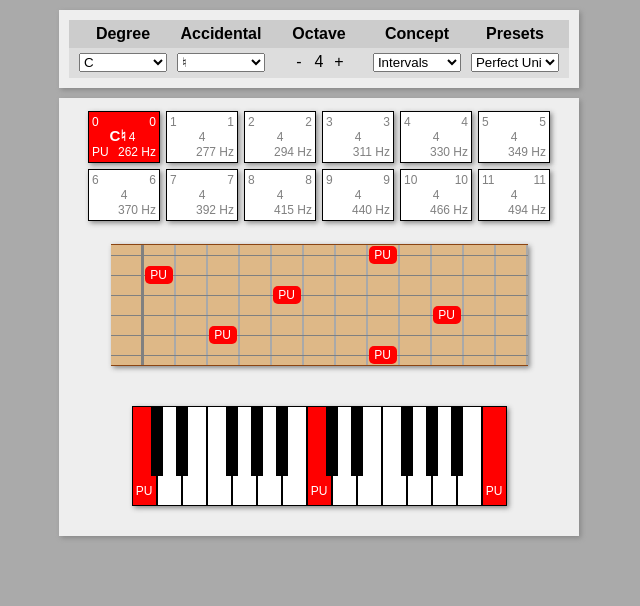
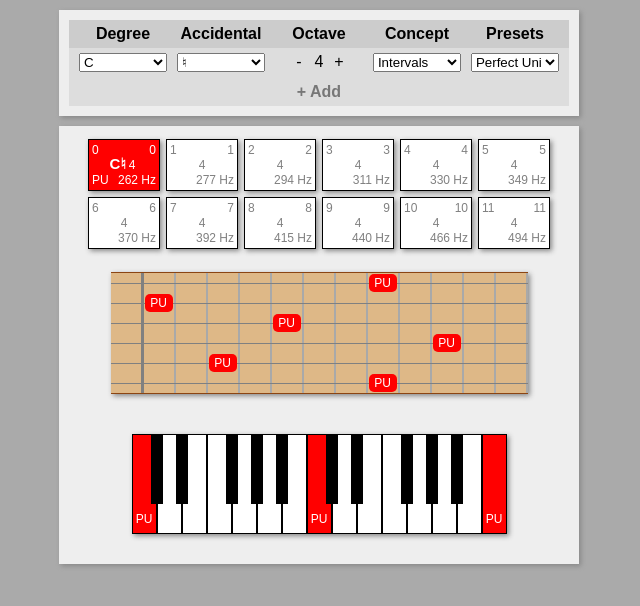
Before and after one commit to dan9418/play-what-beta, a React app: page / in a window 1280 px wide. Shown: the top 606 px of the page, without its empty margins (321-961 px from the left). Built offline with nearby package versions, Linux system fonts and the light colour scheme.

Commit message:
added concurrent viewer support

```diff
--- a/src/App.tsx
+++ b/src/App.tsx
@@ -5,12 +5,16 @@ import { MasterViewer } from "./MasterViewer/MasterViewer";
 import { ACCIDENTAL, DEGREE, ConceptType, Concept, ALL_CONCEPTS, Accidental, Degree } from "./Common/Theory/TheoryDefinitions";
 import { InputPanel } from "./InputPanel/InputPanel";
 
-type AppState = {
+export type ViewerProps = {
 	degree: Degree,
 	accidental: Accidental,
 	octave: number,
 	conceptType: ConceptType,
 	concept: Concept,
+}
+
+type AppState = {
+	viewers: ViewerProps[]
 }
 
 export class App extends React.Component<any, AppState> {
@@ -19,40 +23,69 @@ export class App extends React.Component<any, AppState> {
 		super(props);
 
 		this.state = {
+			viewers: [
+				{
 					degree: DEGREE.C,
 					accidental: ACCIDENTAL.natural,
 					octave: 4,
 					conceptType: ALL_CONCEPTS[0],
 					concept: ALL_CONCEPTS[0].presets[0]
 				}
+			]
+		}
 	}
 
-	setValue = (property: string, value: any) => {
-		let update = {};
+	setValue = (index: number, property: string, value: any) => {
+		/*let update = {};
 		update[property] = value;
-		this.setState(update);
+		this.setState(update);*/
+		this.setState((oldState) => {
+			let oldViewer = {...oldState.viewers[index]};
+			oldViewer[property] = value;
+			return {
+				viewers: [...oldState.viewers.slice(0, index), oldViewer, ...oldState.viewers.slice(index + 1)]
+			};
+		})
+	}
+
+	add = () => {
+		this.setState((oldState) => {
+			return {
+				viewers: [...oldState.viewers, oldState.viewers[oldState.viewers.length - 1]]
+			};
+		})
+	}
+
+	getKey = (index: number) => {
+		return {
+			degree: this.state.viewers[index].degree,
+			accidental: this.state.viewers[index].accidental
+		}
+	}
+
+	getViewers = () => {
+		let viewers = []
+		for (let i = 0; i < this.state.viewers.length; i++) {
+			viewers.push(
+				<MasterViewer
+					key={i}
+					keyDef={this.getKey(i)}
+					intervals={this.state.viewers[i].concept.intervals}
+					octave={this.state.viewers[i].octave}
+				/>);
+		}
+		return viewers;
 	}
 
 	render = () => {
-		let keyDef = {
-			degree: this.state.degree,
-			accidental: this.state.accidental
-		};
-
 		return (
 			<>
 				<InputPanel
-					keyDef={keyDef}
-					octave={this.state.octave}
-					conceptType={this.state.conceptType}
-					concept={this.state.concept}
+					viewers={this.state.viewers}
 					setValue={this.setValue}
+					add={this.add}
 				/>
-				<MasterViewer
-					keyDef={keyDef}
-					intervals={this.state.concept.intervals}
-					octave={this.state.octave}
-				/>
+				{this.getViewers()}
 			</>
 		);
 	};
--- a/src/InputPanel/InputPanel.css
+++ b/src/InputPanel/InputPanel.css
@@ -33,3 +33,14 @@
     background-color: #DDD;
     padding: 5px;
 }
+
+.input-panel-content-row.add {
+    color: #777;
+    font-weight: bold;
+    cursor: pointer;
+}
+
+.input-panel-content-row.add:hover {
+    background-color: #CCC;
+    color: #555;
+}
--- a/src/InputPanel/InputPanel.tsx
+++ b/src/InputPanel/InputPanel.tsx
@@ -1,15 +1,14 @@
 import * as React from "react";
 import "./InputPanel.css";
-import { Accidental, Interval, Key, ALL_DEGREES, ALL_ACCIDENTALS, ALL_CONCEPTS, ConceptType, Concept } from "../Common/Theory/TheoryDefinitions";
+import { ALL_DEGREES, ALL_ACCIDENTALS, ALL_CONCEPTS } from "../Common/Theory/TheoryDefinitions";
 import { DropdownSelector } from "../Common/Inputs/Selectors/DropdownSelector/DropdownSelector";
 import { NumericSelector } from "../Common/Inputs/Selectors/NumericSelector/NumericSelector";
+import { ViewerProps } from "../App";
 
 type InputPanelProps = {
-    keyDef: Key,
-    octave: number,
-    conceptType: ConceptType,
-    concept: Concept,
-    setValue: (property: string, value: any) => void
+    viewers: ViewerProps[],
+    setValue: (index: number, property: string, value: any) => void,
+    add: () => void
 }
 
 export class InputPanel extends React.Component<InputPanelProps, any> {
@@ -19,6 +18,32 @@ export class InputPanel extends React.Component<InputPanelProps, any> {
     }
 
     /* Render */
+
+    getRows = () => {
+        let rows = []
+        for (let i = 0; i < this.props.viewers.length; i++) {
+            rows.push(
+                <div key={i} className='input-panel-content-row'>
+                    <div className='cell'>
+                        <DropdownSelector data={ALL_DEGREES} value={this.props.viewers[i].degree} setValue={(value) => { this.props.setValue(i, 'degree', value); }} />
+                    </div>
+                    <div className='cell'>
+                        <DropdownSelector data={ALL_ACCIDENTALS} value={this.props.viewers[i].accidental} setValue={(value) => { this.props.setValue(i, 'accidental', value); }} />
+                    </div>
+                    <div className='cell'>
+                        <NumericSelector value={this.props.viewers[i].octave} setValue={(value) => { this.props.setValue(i, 'octave', value); }} />
+                    </div>
+                    <div className='cell'>
+                        <DropdownSelector data={ALL_CONCEPTS} value={this.props.viewers[i].conceptType} setValue={(value) => { this.props.setValue(i, 'conceptType', value); }} />
+                    </div>
+                    <div className='cell'>
+                        <DropdownSelector data={this.props.viewers[i].conceptType.presets} value={this.props.viewers[i].concept} setValue={(value) => { this.props.setValue(i, 'concept', value); }} />
+                    </div>
+                </div>
+            );
+        }
+        return rows;
+    }
 
     render = () => {
         return (
@@ -31,22 +56,9 @@ export class InputPanel extends React.Component<InputPanelProps, any> {
                     <div className='cell'>Presets</div>
                 </div>
                 <div className='input-panel-content'>
-                    <div className='input-panel-content-row'>
-                        <div className='cell'>
-                            <DropdownSelector data={ALL_DEGREES} value={this.props.keyDef.degree} setValue={(value) => { this.props.setValue('degree', value); }} />
-                        </div>
-                        <div className='cell'>
-                            <DropdownSelector data={ALL_ACCIDENTALS} value={this.props.keyDef.accidental} setValue={(value) => { this.props.setValue('accidental', value); }} />
-                        </div>
-                        <div className='cell'>
-                            <NumericSelector value={this.props.octave} setValue={(value) => { this.props.setValue('octave', value); }} />
-                        </div>
-                        <div className='cell'>
-                            <DropdownSelector data={ALL_CONCEPTS} value={this.props.conceptType} setValue={(value) => { this.props.setValue('conceptType', value); }} />
-                        </div>
-                        <div className='cell'>
-                            <DropdownSelector data={this.props.conceptType.presets} value={this.props.concept} setValue={(value) => { this.props.setValue('concept', value); }} />
-                        </div>
+                    {this.getRows()}
+                    <div className='input-panel-content-row add' onClick={this.props.add}>
+                        + Add
                     </div>
                 </div>
                 {/*<IntervalSelector keyDef={keyDef} value={this.state.intervals} setValue={(value) => { this.setValue('intervals', value); }} />*/}
```
Also changed, not shown: 1 other file (tests, documents, lock files or other folders). Lines whose indentation alone changed are shown as unchanged.
